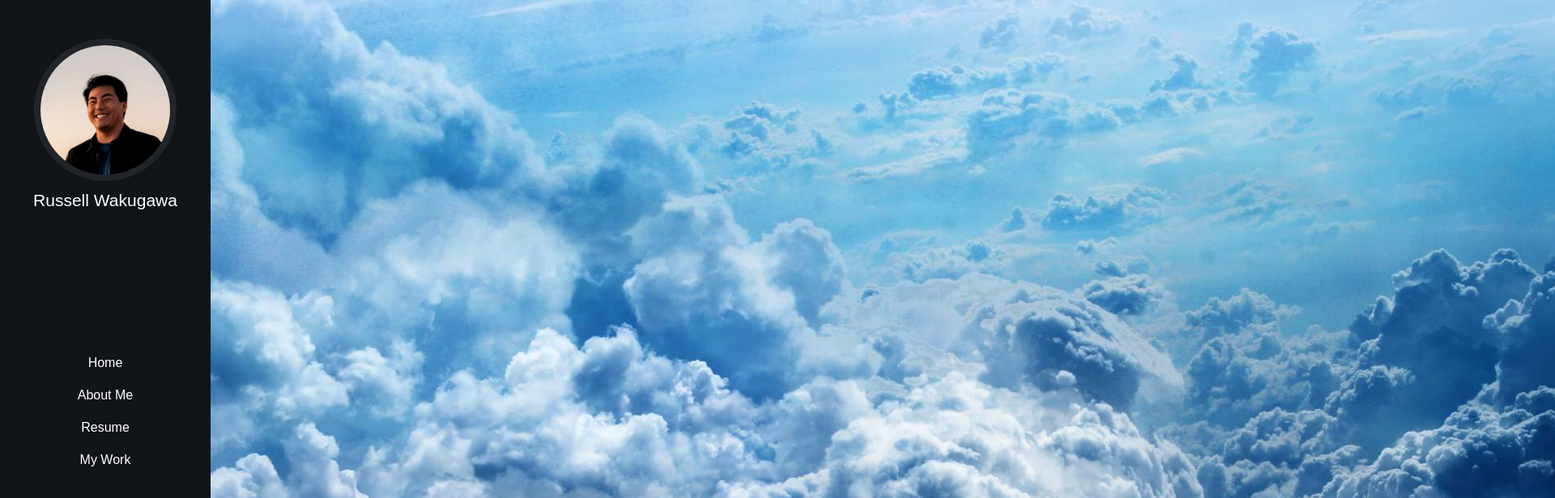
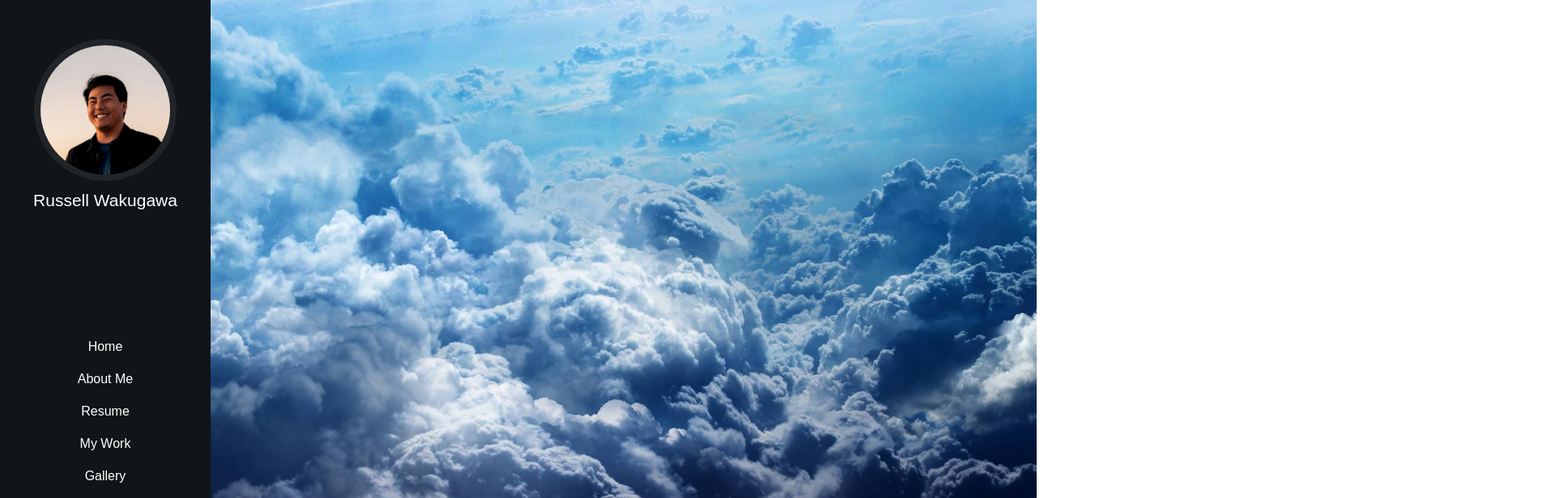
Before and after one commit to razugo/razugo.github.io, a React (Create React App) app: page /gallery in a window 1280 px wide. Shown: the top 616 px of the page at 81% size, 1920 px wide, since content can reach past the window. Built offline with nearby package versions, Linux system fonts and the light colour scheme.

Commit message:
adding gallery

```diff
--- a/src/Components/css/Gallery.module.css
+++ b/src/Components/css/Gallery.module.css
@@ -2,3 +2,9 @@
     height: 100vh;
     width: 100%;
 }
+
+.gallery img {
+    height: 100%;
+    width: 100%;
+    object-fit: cover;
+}
--- a/src/Components/css/ResumeTile.module.css
+++ b/src/Components/css/ResumeTile.module.css
@@ -21,5 +21,4 @@
     margin-top: 0;
     margin-bottom: 1rem;
     line-height: 1.8;
-
 }
--- a/src/Components/js/Sidebar.js
+++ b/src/Components/js/Sidebar.js
@@ -40,7 +40,7 @@ const header = (props) => {
                             <li class="nav-item"><a className={ [moduleclasses.navLink, "nav-link"].join(' ') } href="#about">About Me</a></li>
                             <li class="nav-item"><a className={ [moduleclasses.navLink, "nav-link"].join(' ') } href="#resume">Resume</a></li>
                             <li class="nav-item"><a className={ [moduleclasses.navLink, "nav-link"].join(' ') } href="#portfolio">My Work</a></li>
-                            {/* <li class="nav-item"><a className={ [moduleclasses.navLink, "nav-link"].join(' ') } href="/gallery">Gallery</a></li> */}
+                            <li class="nav-item"><a className={ [moduleclasses.navLink, "nav-link"].join(' ') } href="/gallery">Gallery</a></li>
                         </ul>
                     </div>
 
```
